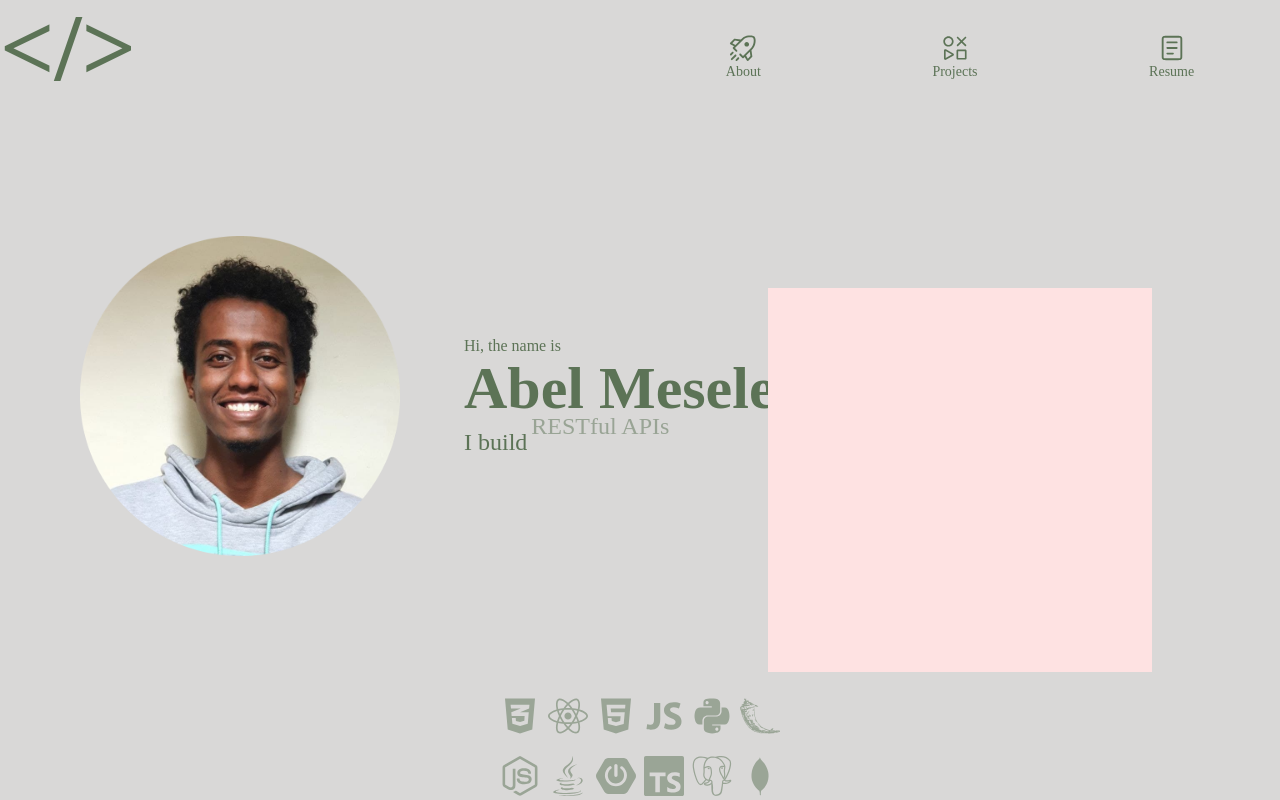
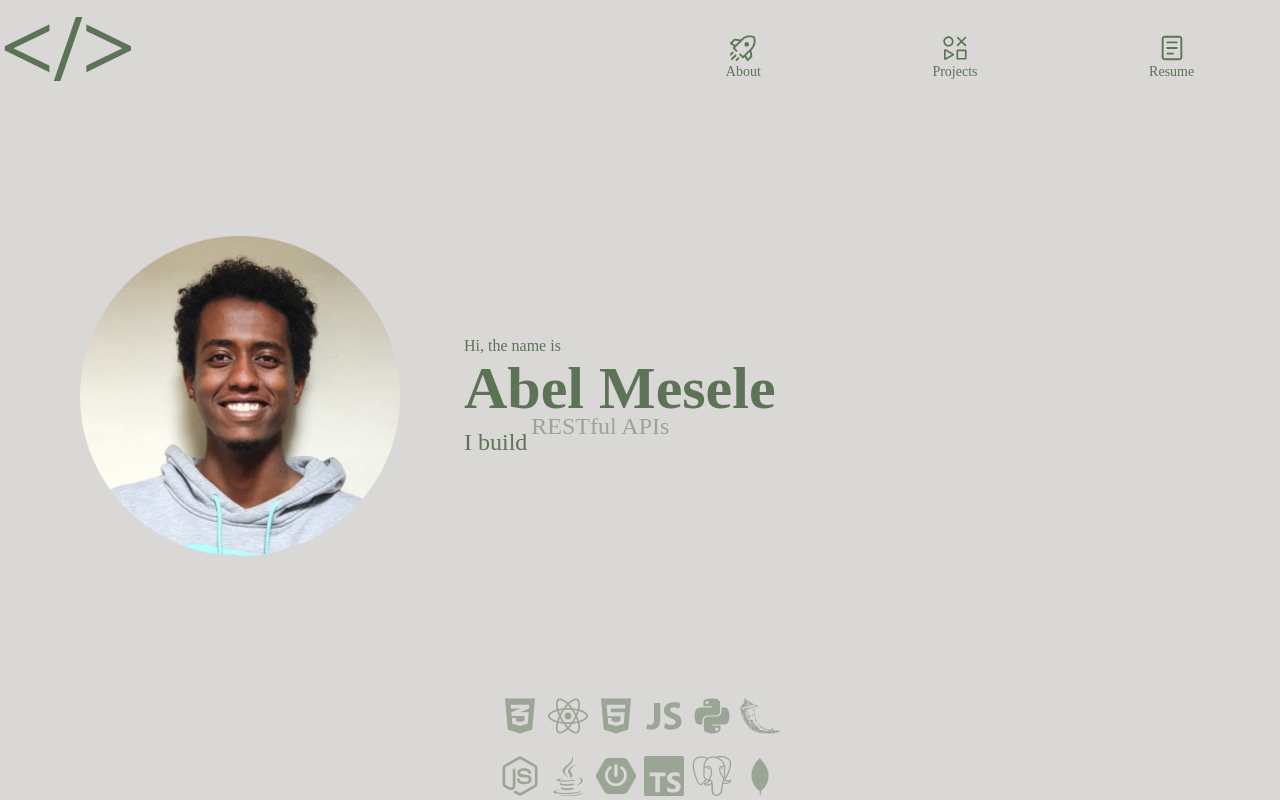
Before and after one commit to AtoBrightSide/portfolio-site, a React (Vite) app: page /#/ in a window 1280 px wide. Shown: the top 800 px of the page. Built offline with nearby package versions, Linux system fonts and the light colour scheme.

Commit message:
Remove box

```diff
--- a/src/components/Herosection.tsx
+++ b/src/components/Herosection.tsx
@@ -66,7 +66,7 @@ export const Herosection = () => {
                 </div>
             </div>
 
-            <div className="hidden md:flex w-96 h-96 absolute bg-red-100 right-32 top-72"></div>
+            {/* <div className="hidden md:flex w-96 h-96 absolute bg-red-100 right-32 top-72"></div> */}
 
             <div className="h-min w-4/5 my-10 md:mt-0 md:w-1/4 flex flex-wrap justify-center gap-x-2 gap-y-5 p-5">
                 {ICONS.map((Icon, index) => (
```
